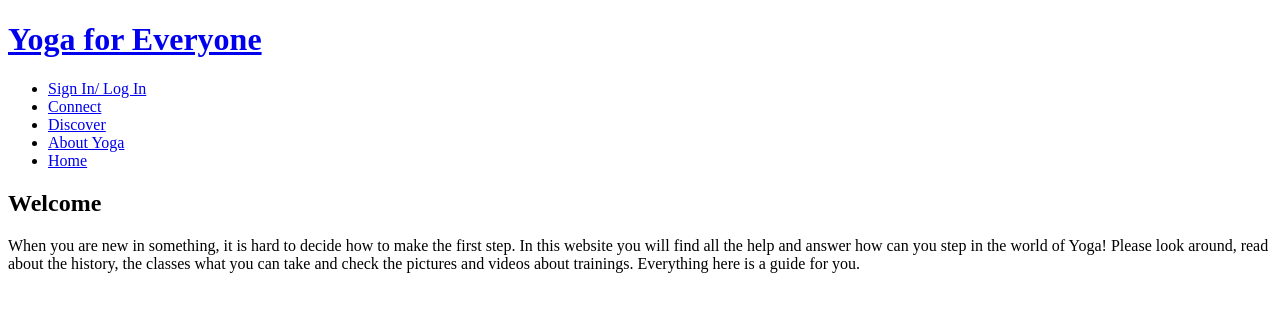
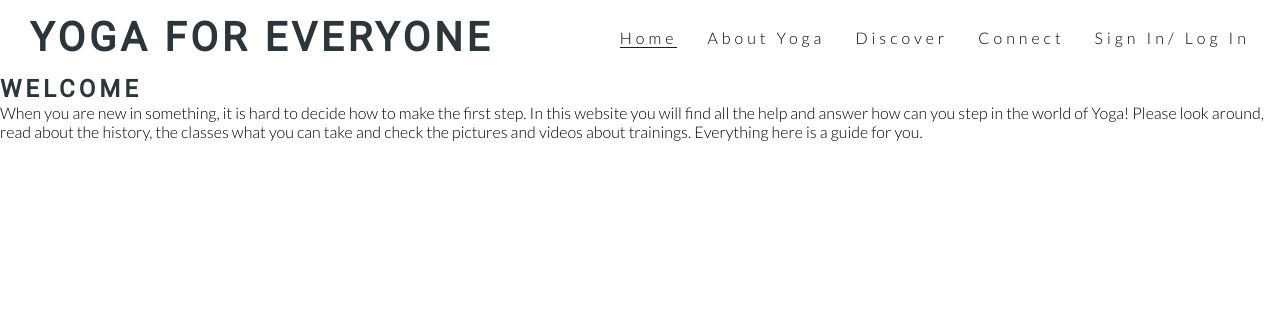
Before and after one commit to Balazs9/yoga-for-everyone, a plain HTML site: page index.html in a window 1280 px wide. Drawn offline with Linux system fonts and the light colour scheme.

Commit message:
Add styling to body and h1 h2

```diff
--- a/assets/css/style.css
+++ b/assets/css/style.css
@@ -0,0 +1,60 @@
+
+@import url('https://fonts.googleapis.com/css2?family=Lato:wght@300&family=Roboto&display=swap');
+
+
+* {
+    margin: 0;
+    padding: 0;
+    border: none;
+}
+
+body {
+    font-family: Lato; sans-serif;
+    font-weight: 300;
+    color: black;
+}
+
+/* headings and logo */
+
+h1, h2 {
+    font-family: Roboto; sans-serif;
+    text-transform: uppercase;
+    letter-spacing: 4px;
+    color: #2c353a;
+}
+
+#logo {
+    float: left;
+    font-size: 250%;
+    margin-left: 30px;
+}
+
+/* navigations links */
+
+#menu {
+    font-size: 100%;
+    letter-spacing: 4px;
+}
+
+#menu, #logo {
+    line-height: 75px;
+}
+
+#menu li {
+    float: right;
+    list-style-type: none;
+    margin-right: 30px;
+}
+
+#menu a {
+    text-decoration: none;
+    color: inherit;
+}
+
+#menu a:hover {
+    border-bottom: 1px solid #221b21;
+}
+
+.active {
+    border-bottom: 1px solid #221b21;
+}
--- a/index.html
+++ b/index.html
@@ -14,7 +14,7 @@
         <a href="index.html">
             <h1 id="logo">Yoga for Everyone</h1>
         </a>
-        <nav>
+        <nav id="menu">
             <ul>
                 <li>
                     <a href="#">Sign In/ Log In</a>
@@ -54,6 +54,6 @@
         </div>
     </section>
 
-
+    <script src="https://kit.fontawesome.com/134b89db0f.js" crossorigin="anonymous"></script>
 </body>
 </html>
```
